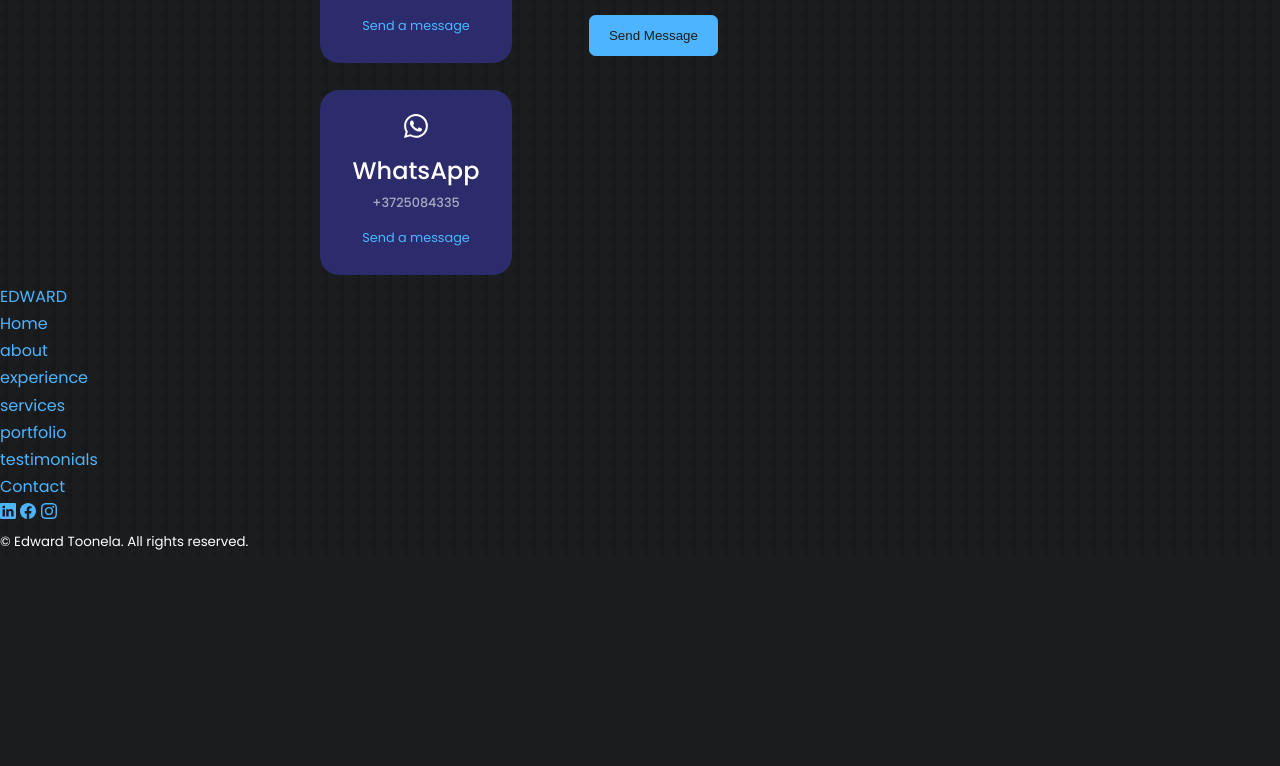
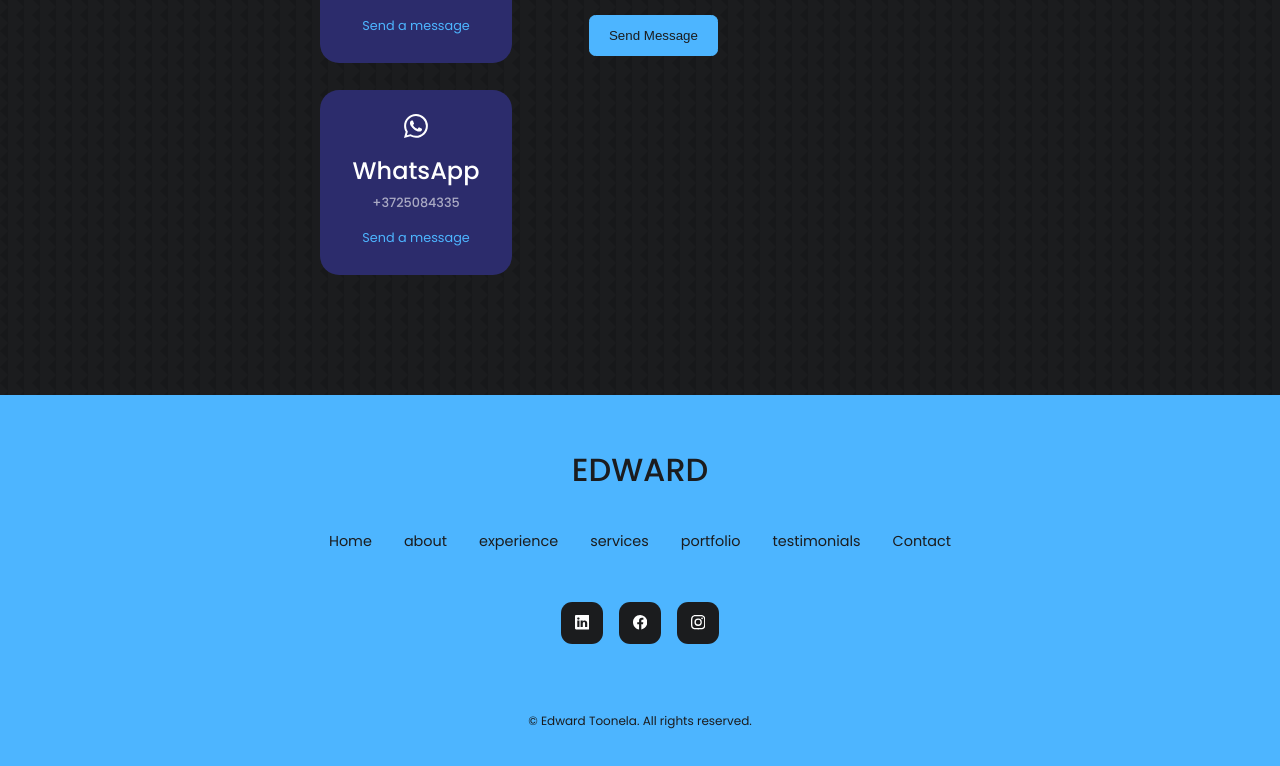
Before and after one commit to Edwardtoonela/react-portfolio-website, a React (Create React App) app: page / in a window 1280 px wide. Shown: the part 4537-5303 px from the top of the page. Before the commit the page ends 5092 px from the top, so only its background shows below. Built offline with nearby package versions, Linux system fonts and the light colour scheme.

Commit message:
footer styling done

```diff
--- a/src/components/footer/footer.css
+++ b/src/components/footer/footer.css
@@ -1,4 +1,4 @@
-.footer {
+footer {
   background: var(--color-primary);
   padding: 3rem 0;
   text-align: center;
@@ -6,3 +6,54 @@
   margin-top: 7rem;
 
 }
+
+footer a {
+  color: var(--color-bg);
+}
+
+.footer__logo {
+  font-size: 2rem;
+  font-weight: 500;
+  margin-bottom: 2rem;
+  display: inline-block;
+}
+
+.permalinks {
+  display: flex;
+  flex-wrap: wrap;
+  justify-content: center;
+  gap: 2rem;
+  margin: 0 auto 3rem;
+}
+
+.footer__socials {
+  display: flex;
+  justify-content: center;
+  gap: 1rem;
+  margin-bottom: 4rem;
+}
+
+.footer__socials a {
+  background: var(--color-bg);
+  color: var(--color-white);
+  padding: 0.8rem;
+  border-radius: 0.7rem;
+  display: flex;
+  border: 1px solid transparent;
+}
+
+.footer__socials a:hover {
+  background: transparent;
+  color: var(--color-bg);
+  border-color: var(--color-bg);
+}
+
+.footer__copyright {
+  margin-bottom: 4rem;
+  color: var(--color-bg);
+}
+
+/* ----------- Media queries SM ----------- */
+
+@media screen and (max-width: 600px) {
+}
```
